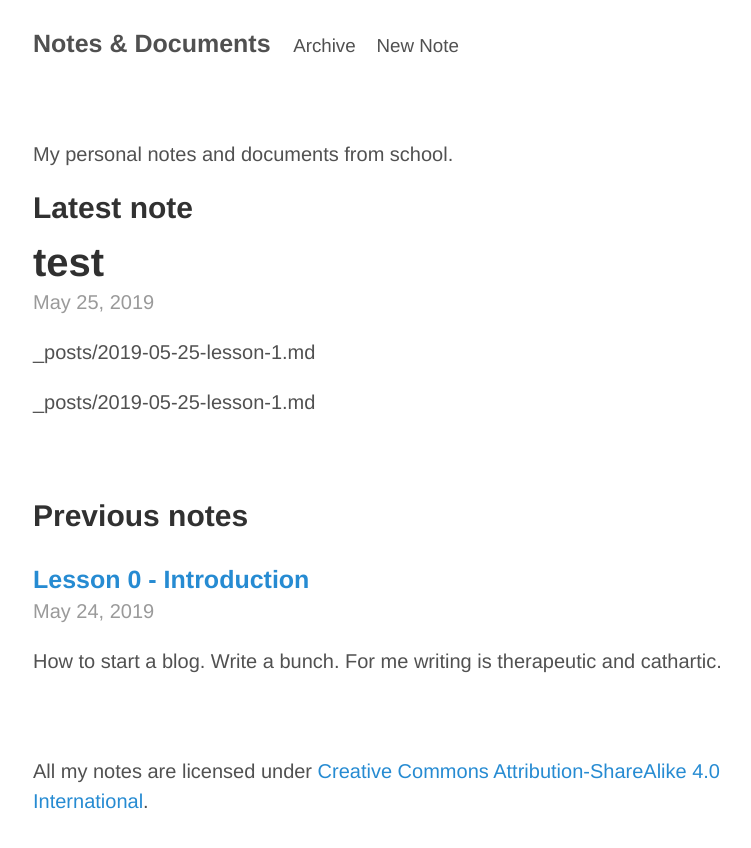
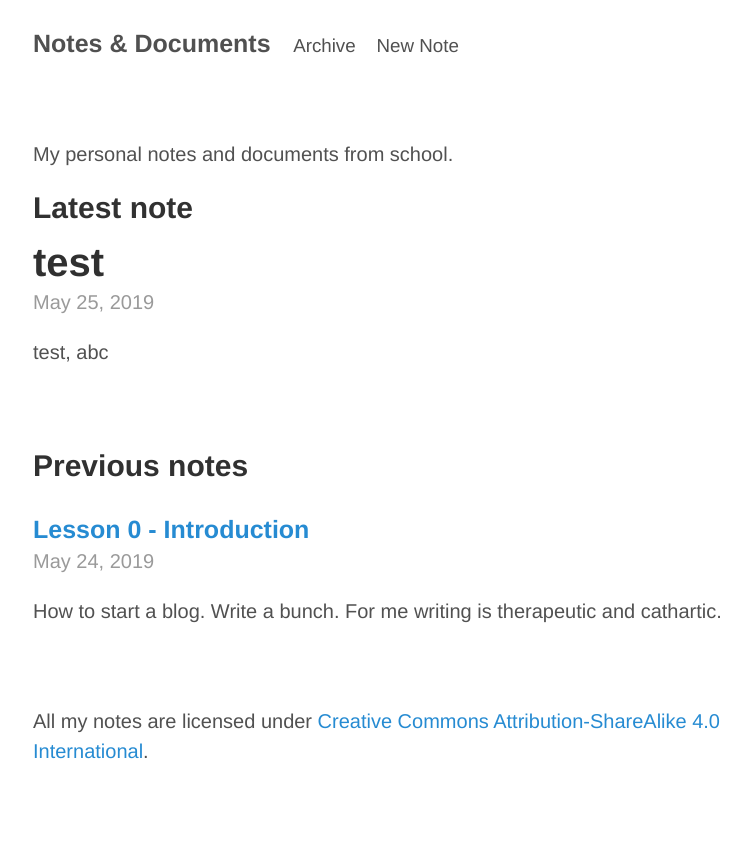
Before and after one commit to alex-esc/notes, a Jekyll site: the page built from index.md, in a window 1280 px wide. Shown: the top 848 px of the page, without its empty margins (227-978 px from the left). Built offline with Jekyll 4.4.1, drawn with Linux system fonts in a browser that asks for light colours.

Commit message:
Update 2019-05-25-lesson-1.md

```diff
--- a/_posts/2019-05-25-lesson-1.md
+++ b/_posts/2019-05-25-lesson-1.md
@@ -3,6 +3,4 @@ layout: "post"
 title: "test"
 ---
 
-{{page.relative_path}}
-
-{{page.path}}
+test, abc
```
